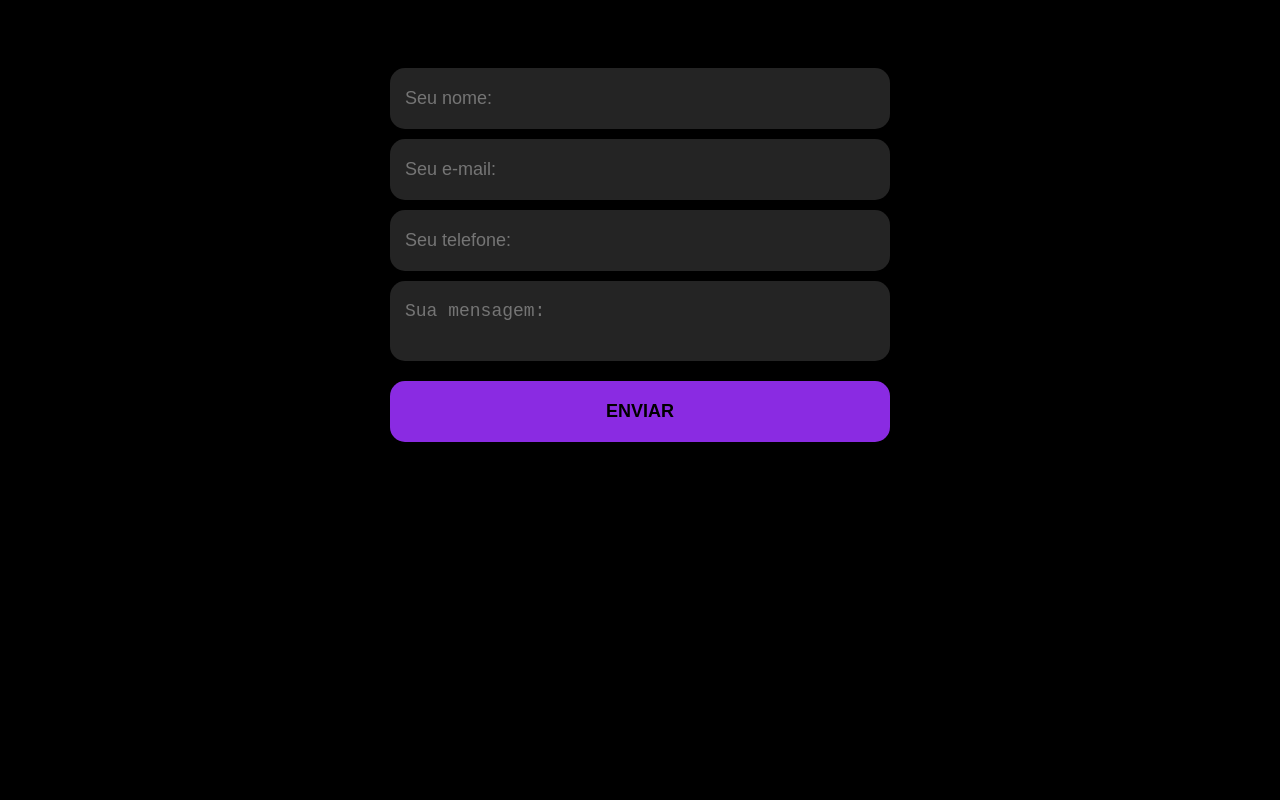
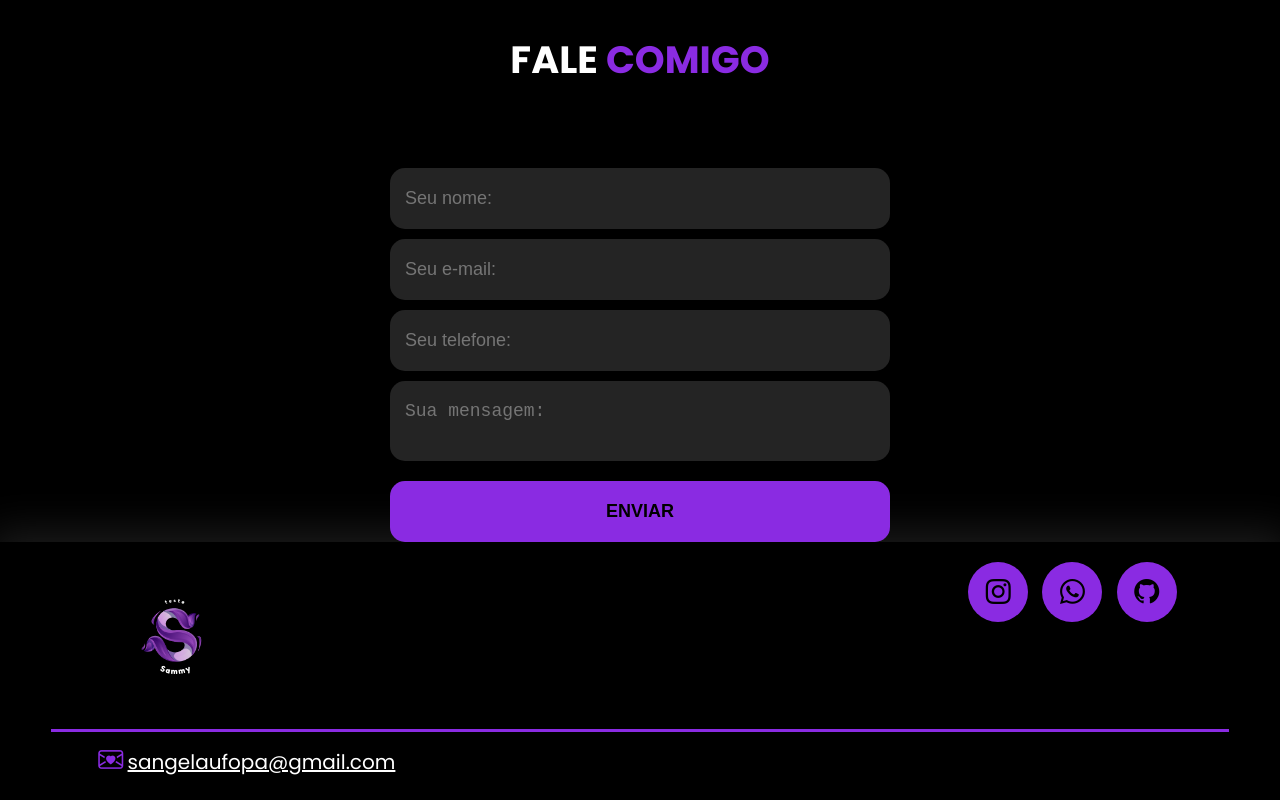
Before and after one commit to SangelaSantos/Testes, a plain HTML site: page principal/index.html in a window 1280 px wide. Shown: the part 1527-2327 px from the top of the page. Before the commit the page ends 1969 px from the top, so only its background shows below. Drawn offline with nearby package versions, Linux system fonts and the light colour scheme.

Commit message:
adicionei mais coisas

```diff
--- a/principal/index.html
+++ b/principal/index.html
@@ -93,14 +93,37 @@
             </div><!--interface-->
         </section><!--formulario-->
 
-        <form action="">
-            <input type="text" name="" id="" placeholder="Seu nome: " required>
-            <input type="text" name="" id="" placeholder="Seu e-mail: " required>
-            <input type="text" name="" id="" placeholder="Seu telefone: ">
-            <textarea name="" id="" placeholder="Sua mensagem: " required></textarea>
+        <form action="https://formsubmit.co/sangelaufopa@gmail.com">
+            <input type="text" name="name" placeholder="Seu nome: " required>
+            <input type="email" name="email" placeholder="Seu e-mail: " required>
+            <input type="text" name="telefone" placeholder="Seu telefone: ">
+            <textarea name="message" placeholder="Sua mensagem: " required></textarea>
             <div class="botao-enviar"><input type="submit" value="ENVIAR"></div>
 
+            <input type="hidden" name="_subject" value="Novo Contato!">
+            <input type="text" name="_honey" style="display:none">
+            <input type="hidden" name="_captcha" value="false">
         </form>
     </main>
+    <footer>
+        <div class="interface">
+            <div class="line-footer">
+                <div class="flex">
+                    <div class="logo-footer">
+                        <img width="150px" src="../img/SAMMY.png" alt="">
+                    </div>
+                    <div class="botao-social">
+                        <a href="#"><button><i class="bi bi-instagram"></i></button></a>
+                        <a href="#"><button><i class="bi bi-whatsapp"></i></button></a>
+                        <a href="#"><button><i class="bi bi-github"></i></button></a>
+                    </div><!--botao-social-->
+            </div><!--flex-->
+            </div><!--line-footer-->
+
+            <div class="line-footer borda">
+                <p><i class="bi bi-envelope-heart"></i> <a href="mailto:sangelaufopa@gmail.com"> sangelaufopa@gmail.com</a></p>
+            </div><!--line-footer-->
+        </div>
+    </footer>
 </body>
 </html>
--- a/style.css
+++ b/style.css
@@ -31,7 +31,7 @@ body{
     transition: .2s;
 }
 
-.botao-contato button:hover, form .botao-enviar input:hover{
+button:hover{
     box-shadow: 0px 0px 8px rgb(137, 43, 226);
     transform: scale(1.05);
 }
@@ -113,7 +113,7 @@ section.topo-do-port .flex{
 
 /*ESPECIALIDADES*/
 section.especialidades{
-    padding: 40px 4%;
+    padding: 90px 4%;
 }
 
 section.especialidades .flex{
@@ -183,3 +183,42 @@ form .botao-enviar input{
     font-weight: 700;
     cursor: pointer;
 }
+div.interface div.botao-social button{
+    width: 60px;
+    height: 60px;
+    border-radius: 50%;
+    border: none;
+    background-color: blueviolet;
+    font-size: 25px;
+    cursor: pointer;
+    margin: 0 5px;
+    transition: .2s;
+}
+
+/*RODAPÉ*/
+
+footer{
+    padding: 10px 4%;
+    box-shadow: 0 0 40px 10px #ffffff1d;
+}
+
+footer div.flex{
+    justify-content: space-between;
+}
+
+footer div.line-footer{
+    padding: 10px 4%;
+}
+.borda{
+    border-top: 3px solid blueviolet;
+}
+
+footer div.line-footer p i{
+    color: blueviolet;
+    font-size: 25px;
+}
+
+footer div.line-footer p a{
+    color: #fff;
+    font-size: 20px;
+}
```
